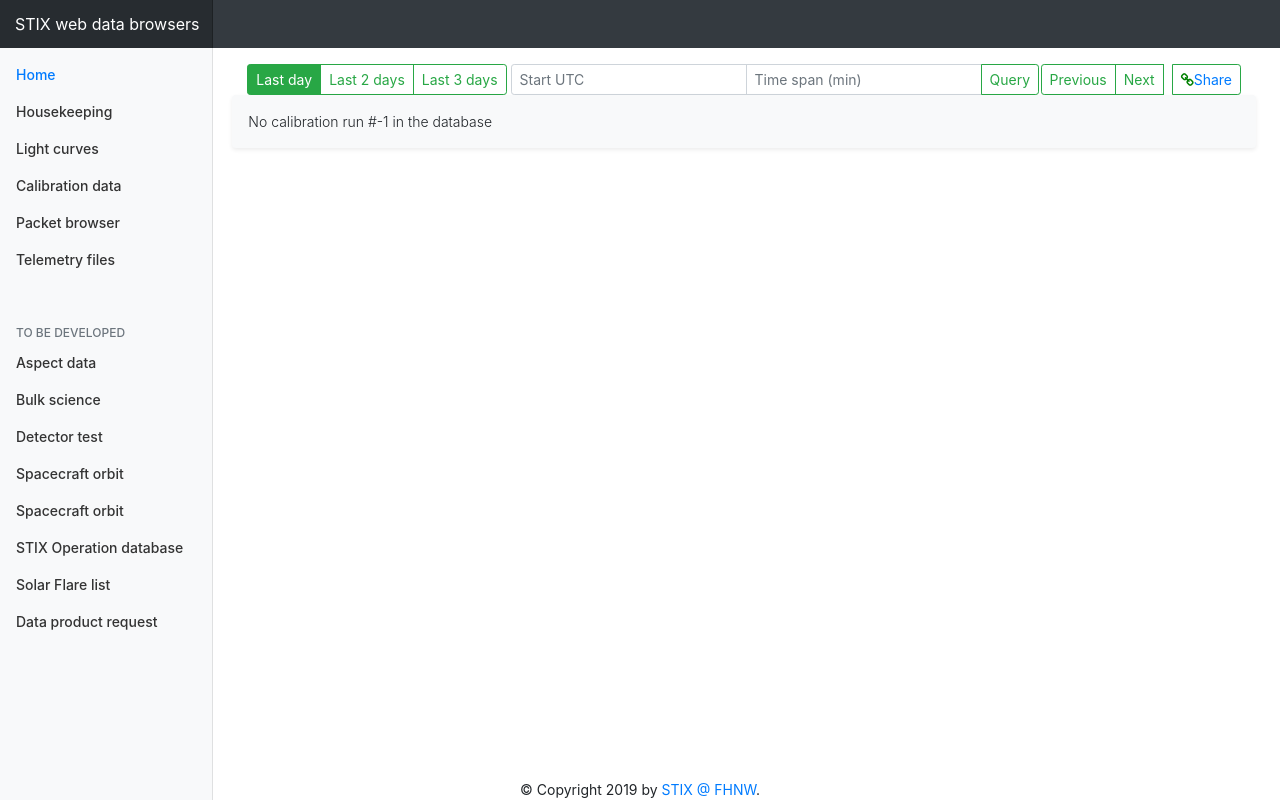
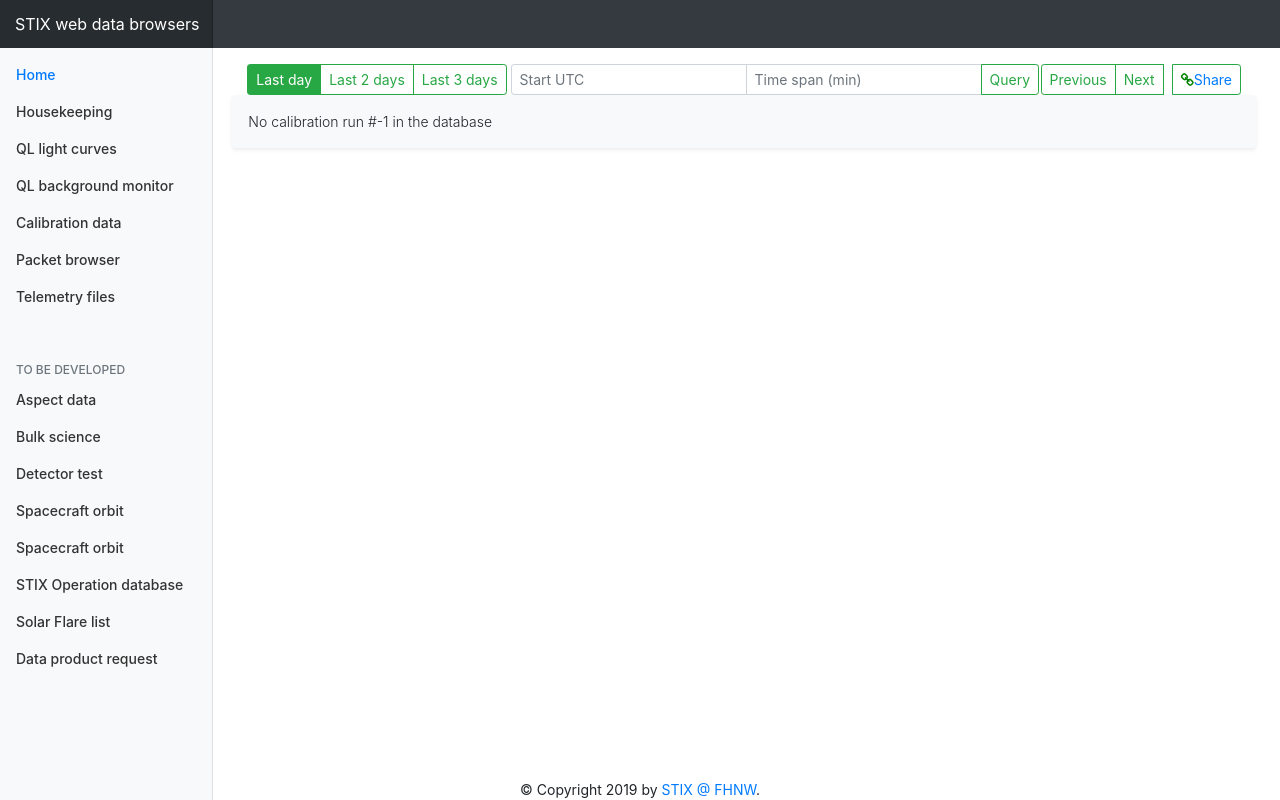
Before and after one commit to i4Ds/STIX-data-center, a Flask app: page /plot/calibration/ in a window 1280 px wide. Run offline with Flask 2, Linux system fonts and the light colour scheme; data that the repository does not hold is empty; some libraries are stand-ins or nearby versions; some web fonts are replaced.

Commit message:
updated html

```diff
--- a/core/mongodb_api.py
+++ b/core/mongodb_api.py
@@ -56,6 +56,7 @@
             self.collection_runs = self.db['processing_runs']
             self.collection_calibration = self.db['calibration_runs']
             self.collection_qllc = self.db['ql_lightcurves']
+            self.collection_qlbkg = self.db['ql_background']
         except Exception as e:
             print(str(e))
 
@@ -344,13 +345,21 @@
                 return run['quicklook_pdf']
         return None
 
-    def get_lightcurve_packets(self, start_unix_time, span):
+    def get_quicklook_packets(self, packet_type,  start_unix_time, span):
         span=float(span)
         start_unix_time=float(start_unix_time)
         if span > 3600 * 24 * MAX_REQUEST_LC_TIME_SPAN_DAYS:  #max 3 days
             return []
         stop_unix_time = start_unix_time + span
-        if not self.collection_qllc:
+        collection=None
+        if packet_type=='lc':
+            collection=self.collection_qllc
+        elif packet_type=='bkg':
+            collection=self.collection_qlbkg
+        else:
+            return []
+
+        if not collection:
             return []
         query_string = {
             "$and": [{
@@ -363,7 +372,7 @@
                 }
             }]
         }
-        ret = self.collection_qllc.find(query_string, {
+        ret = collection.find(query_string, {
             'packet_id': 1
         }).sort('_id', 1)
         packet_ids = [x['packet_id'] for x in ret]
@@ -376,6 +385,7 @@
             cursor=self.collection_packets.find(query_string).sort('_id', 1)
             return cursor
         return []
+
     def get_last_lightcurve_packets(self):
         if not self.collection_qllc:
             return []
@@ -392,6 +402,8 @@
             cursor=self.collection_packets.find(query_string).sort('_id', 1)
             return cursor
         return []
+
+
     def get_last_packet_unix_time(self,spids):
         spids = to_list(spids)
         if spids == []:
--- a/routes.py
+++ b/routes.py
@@ -101,17 +101,6 @@
         return json.JSONEncoder.default(self, o)
 
 
-#@app.route("/test")
-#def test():
-#    return render_template('test.html')
-
-
-#@app.route("/")
-#def main():
-#    return render_template('index.html')
-
-
-
 
 
 @app.route("/view/list/files")
@@ -122,10 +111,6 @@
 
 
 
-#@app.route('/view/calibration/configuration/<int:calibration_id>')
-#def view_calibration_configuration(calibration_id):
-#    data = STIX_MDB.get_calibration_run_info(calibration_id)
-#    return render_template('calibration-info-in-modal.html', data=data)
 
 
 @app.route('/view/packet/calibration/<int:calibration_id>')
@@ -162,6 +147,20 @@
         pass
     return render_template(
         'plot-lightcurves.html',
+        start_unix=start_unix,
+        span_seconds=span_seconds)
+
+@app.route("/plot/background", methods=['GET'])
+def view_background():
+    start_unix=0
+    span_seconds=0
+    try:
+        start_unix = float(request.values['start'])
+        span_seconds = float(request.values['span'])
+    except:
+        pass
+    return render_template(
+        'plot-background.html',
         start_unix=start_unix,
         span_seconds=span_seconds)
 
@@ -318,20 +317,6 @@
         return json_util.dumps(result)
 
 
-#@app.route("/request/last-packets/type-tw")
-#def request_last_telemetry_packets(packet_type):
-#    result = {'status': 'Invalid request', 'packets': []}
-#    SPIDs = get_group_spids(packet_type)
-#    if SPIDs:
-#        try:
-#            start_unix = float(request.values['start_unix'])
-#            span_seconds = float(request.values['span_seconds'])
-#            if start_unix > 0 and span_seconds > 0:
-#                status, packets = STIX_MDB.select_last_packets(SPIDs, start_unix, span_seconds)
-#                result = {'status': status, 'packets': packets}
-#        except Exception as e:
-#            result = {'status': str(e), 'packets': []}
-#    return json_util.dumps(result)
 
 
 @app.route("/request/pdf/quicklook/<int:run_id>")
@@ -371,17 +356,16 @@
     return json_util.dumps(result)
 
 
-@app.route('/request/qllc/tw', methods=['POST','GET'])
-def request_quicklook_lightcurves():
+@app.route('/request/ql/<packet_type>/tw', methods=['POST','GET'])
+def request_quicklook(packet_type):
     result = {'status': 'Invalid request', 'data': []}
     data=[]
     try:
         start_unix = float(request.values['start_unix'])
         span_seconds = float(request.values['span_seconds'])
         if start_unix > 0 and span_seconds > 0:
-            data = STIX_MDB.get_lightcurve_packets(start_unix, span_seconds)
-        #if start_unix == 0 and span_seconds == 0:
-        #    data = STIX_MDB.get_last_lightcurve_packets()
+            data = STIX_MDB.get_quicklook_packets(packet_type, start_unix, span_seconds)
+
         result['status'] = 'OK'
         result['data'] = data
 
@@ -391,6 +375,7 @@
     return json_util.dumps(result)
 
 
+
 @app.route("/request/last-packet/timestamp/<int:SPID>")
 def request_last_telemetry_packet_timestamp(SPID):
     unix_time= STIX_MDB.get_last_packet_unix_time(SPID)
--- a/static/js/lightcurve.plot.response.js
+++ b/static/js/lightcurve.plot.response.js
@@ -349,7 +349,7 @@
 		}
 
 		$.ajax({
-			url: '/request/qllc/tw',
+			url: '/request/ql/lc/tw',
 			type:"POST",
 			dataType:"json",
 			data:dataForm ,
--- a/templates/base-fluid.html
+++ b/templates/base-fluid.html
@@ -2,6 +2,7 @@
 <html lang="en">
 	<head>
 		<title>{% block title %}{% endblock %}  </title>
+		<meta http-equiv="Cache-control" content="no-cache">
 		<link rel="stylesheet" href="{{ url_for('static', filename='vendor/css/bootstrap.min.css')}}">
 		<link rel="stylesheet" href="{{ url_for('static', filename='vendor/css/font-awesome.min.css')}}">
 		<script src="{{ url_for('static', filename='vendor/js/jquery-3.4.1.min.js')}}"></script>
--- a/templates/base-packet-view.html
+++ b/templates/base-packet-view.html
@@ -2,6 +2,7 @@
 <html lang="en">
 	<head>
 		<title>{% block title %}{% endblock %}  </title>
+		<meta http-equiv="Cache-control" content="no-cache">
 		<link rel="stylesheet" href="{{ url_for('static', filename='vendor/css/bootstrap.min.css')}}">
 		<link rel="stylesheet" href="{{ url_for('static', filename='vendor/css/font-awesome.min.css')}}">
 		<script src="{{ url_for('static', filename='vendor/js/jquery-3.4.1.min.js')}}"></script>
@@ -25,6 +26,7 @@
 		{% include "packet-treeview-widget.html" %}
 			{% block after_packet_view%}
 			{% endblock %}
+		</div>
 
 		</div>
 
--- a/templates/base-plotting.html
+++ b/templates/base-plotting.html
@@ -3,8 +3,7 @@
 	<head>
 		<meta charset="utf-8">
 		<meta name="viewport" content="width=device-width, initial-scale=1, shrink-to-fit=no">
-		<meta name="description" content="">
-		<meta name="author" content="">
+		<meta http-equiv="Cache-control" content="no-cache">
 		<title>{% block title %}{% endblock %}  </title>
 		<link rel="stylesheet" href="{{ url_for('static', filename='vendor/css/font-awesome.min.css')}}">
 		<link rel="stylesheet" href="{{ url_for('static', filename='vendor/css/bootstrap.min.css')}}">
--- a/templates/base.html
+++ b/templates/base.html
@@ -2,6 +2,7 @@
 <html lang="en">
 	<head>
 		<title>{% block title %}{% endblock %}  </title>
+		<meta http-equiv="Cache-control" content="no-cache">
 		<link rel="stylesheet" href="{{ url_for('static', filename='vendor/css/bootstrap.min.css')}}">
 		<link rel="stylesheet" href="{{ url_for('static', filename='vendor/css/font-awesome.min.css')}}">
 		<script src="{{ url_for('static', filename='vendor/js/jquery-3.4.1.min.js')}}"></script>
--- a/templates/dashboard-left-sidebar.html
+++ b/templates/dashboard-left-sidebar.html
@@ -1,4 +1,4 @@
-<nav class="col-md-2 col-sm-2  col-2 d-none d-md-block mt-6 p-0 bg-light sidebar">
+<nav id="left-dashboard" class="col-sm-2 col-md-2 col-sm-2  col-2 d-none d-md-block mt-6 p-0 bg-light sidebar">
 
 	<div class="sidebar-sticky">
 		<ul class="nav flex-column mb-5">
@@ -17,9 +17,16 @@
 			<li class="nav-item">
 				<a class="nav-link" href="/plot/lightcurves">
 					<span data-feather="bar-chart-2"></span>
-					Light curves
+					QL light curves
 				</a>
 			</li>
+			<li class="nav-item">
+				<a class="nav-link" href="/plot/background">
+					<span data-feather="bar-chart-2"></span>
+					QL background monitor
+				</a>
+			</li>
+
 			<li class="nav-item">
 				<a class="nav-link" href="/plot/calibration">
 					<span data-feather="bar-chart-2"></span>
@@ -105,8 +112,5 @@
 
 
 		</ul>
-		<!--
-		<div class="fixed-bottom font-weight-light" id="status"></div>
-		-->
 	</div>
 </nav>
--- a/templates/navi.html
+++ b/templates/navi.html
@@ -4,7 +4,7 @@
 
 <nav class="navbar navbar-expand-md navbar-dark sticky-top bg-dark flex-md-nowrap p-0 {{navi_bottom_margin}} ">
 	<a class="navbar-brand col-sm-3 col-md-2 mr-0" href="/">STIX web data browsers</a>
-	<button class="navbar-toggler" type="button" data-toggle="collapse" data-target="#navbarNavAltMarkup" aria-controls="navbarNavAltMarkup" aria-expanded="false" aria-label="Toggle navigation">
+	<button class="navbar-toggler" type="button" data-toggle="collapse" data-target="#left-dashboard" aria-controls="" aria-expanded="false" aria-label="Toggle navigation">
 		<span class="navbar-toggler-icon"></span>
 	</button>
 	</div>
```
